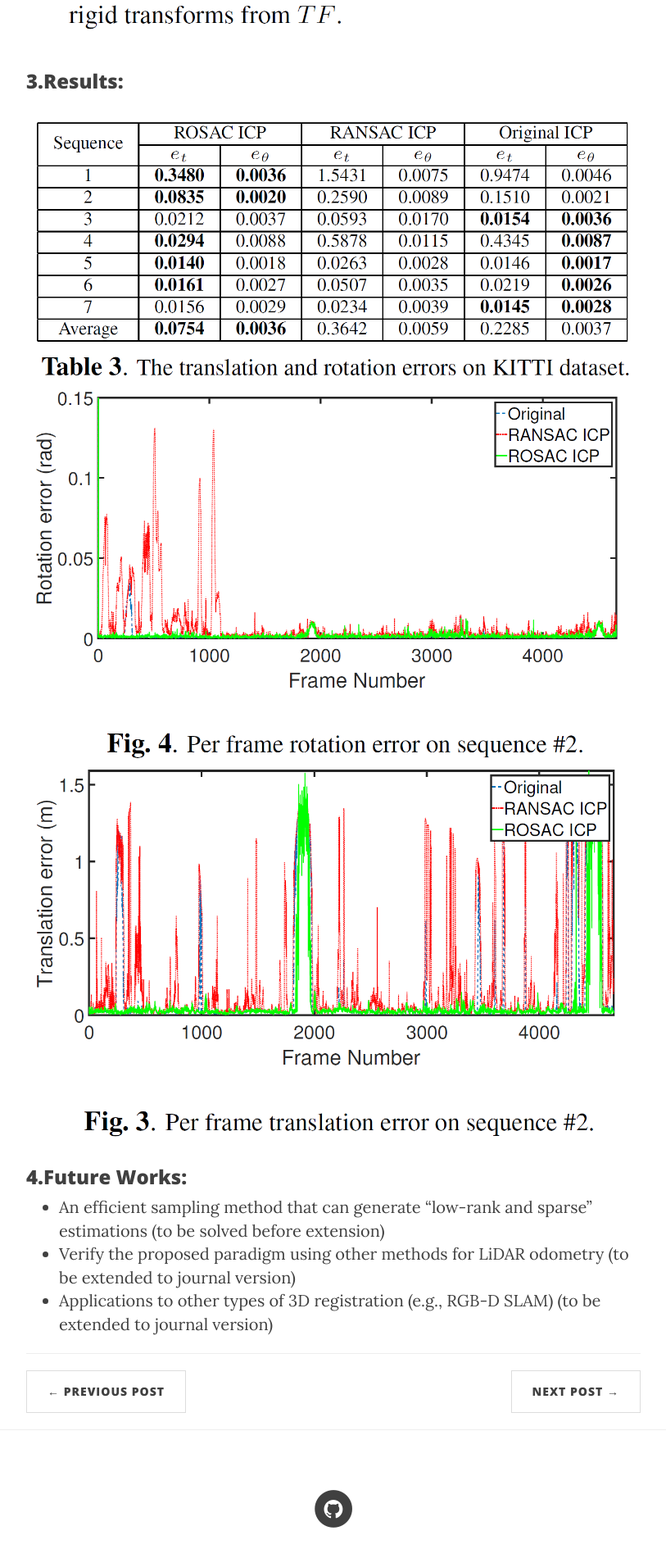
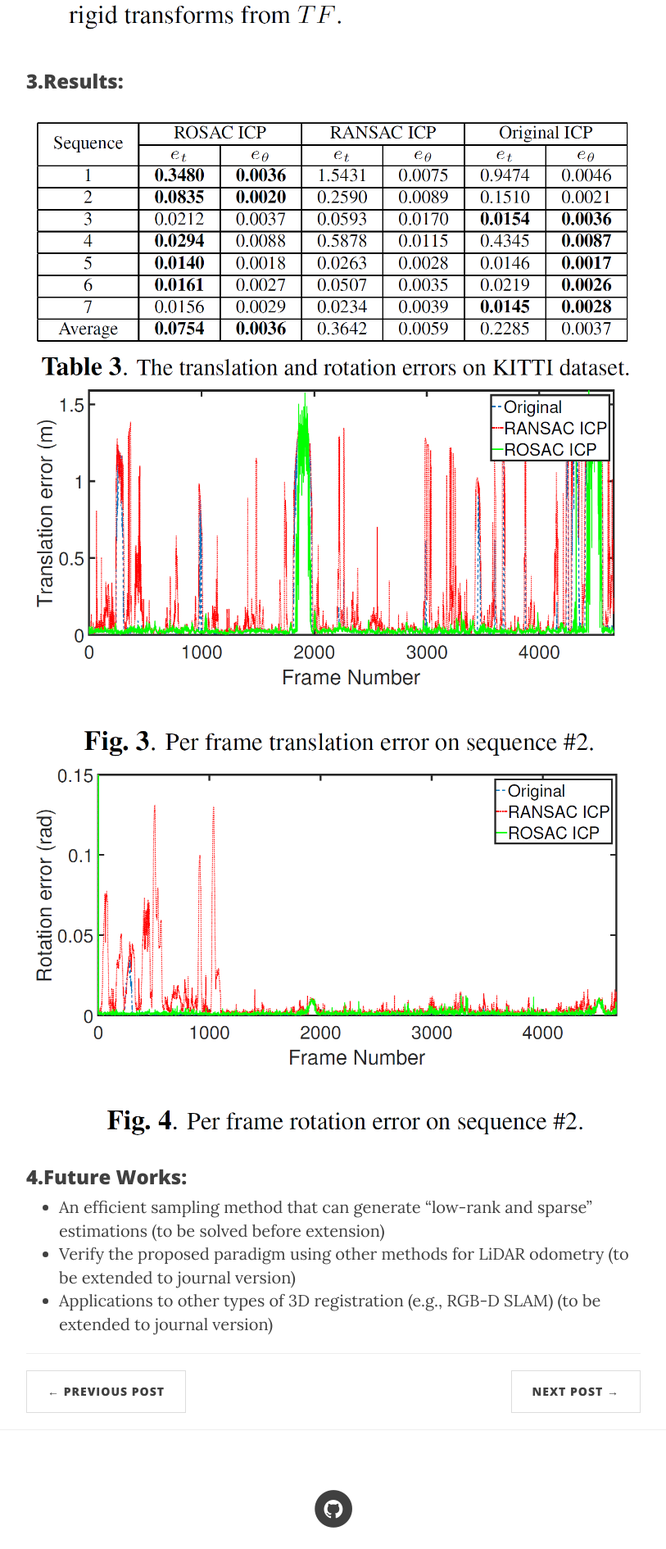
Before and after one commit to endlesswho/endlesswho.github.io, a Jekyll site: the page built from _posts/2018-01-09-the-post-543.md, in a window 1280 px wide. Shown: the part 1779-3669 px from the top of the page at 82% size, without its empty margins (233-1046 px from the left). Built offline with Jekyll 4.4.1, drawn with Linux system fonts in a browser that asks for light colours; nearby versions of some CDN libraries.

Commit message:
update 2018-01-09-the-post-543.md

```diff
--- a/_posts/2018-01-09-the-post-543.md
+++ b/_posts/2018-01-09-the-post-543.md
@@ -13,8 +13,9 @@ This paper has been accepted by ICASSP 2018.
 ![Methodology](/img/ROSAC_pipeline.png "Methodology")
 ### 3.Results:
 ![translation and rotation errors on Kitti dataset](/img/ROSAC_results.png "translation and rotation errors on Kitti dataset")
+![](/img/ROSAC_results_fig2.png)
 ![](/img/ROSAC_results_fig.png)
-![](/img/ROSAC_results_fig2.png)
+
 ### 4.Future Works:
 - An efficient sampling method that can generate "low-rank and sparse" estimations (to be solved before extension)
 - Verify the proposed paradigm using other methods for LiDAR odometry (to be extended to journal version)
```
